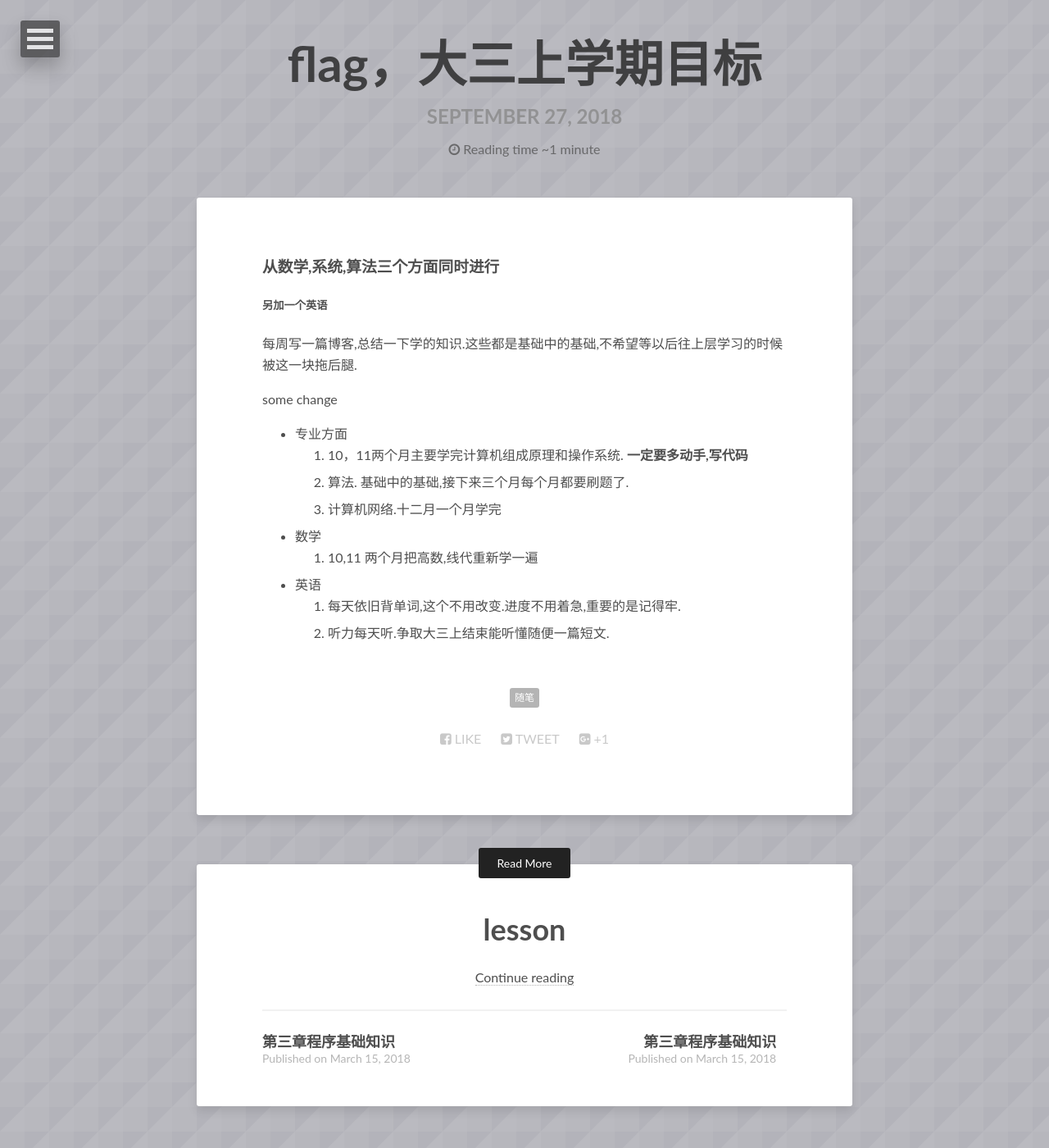
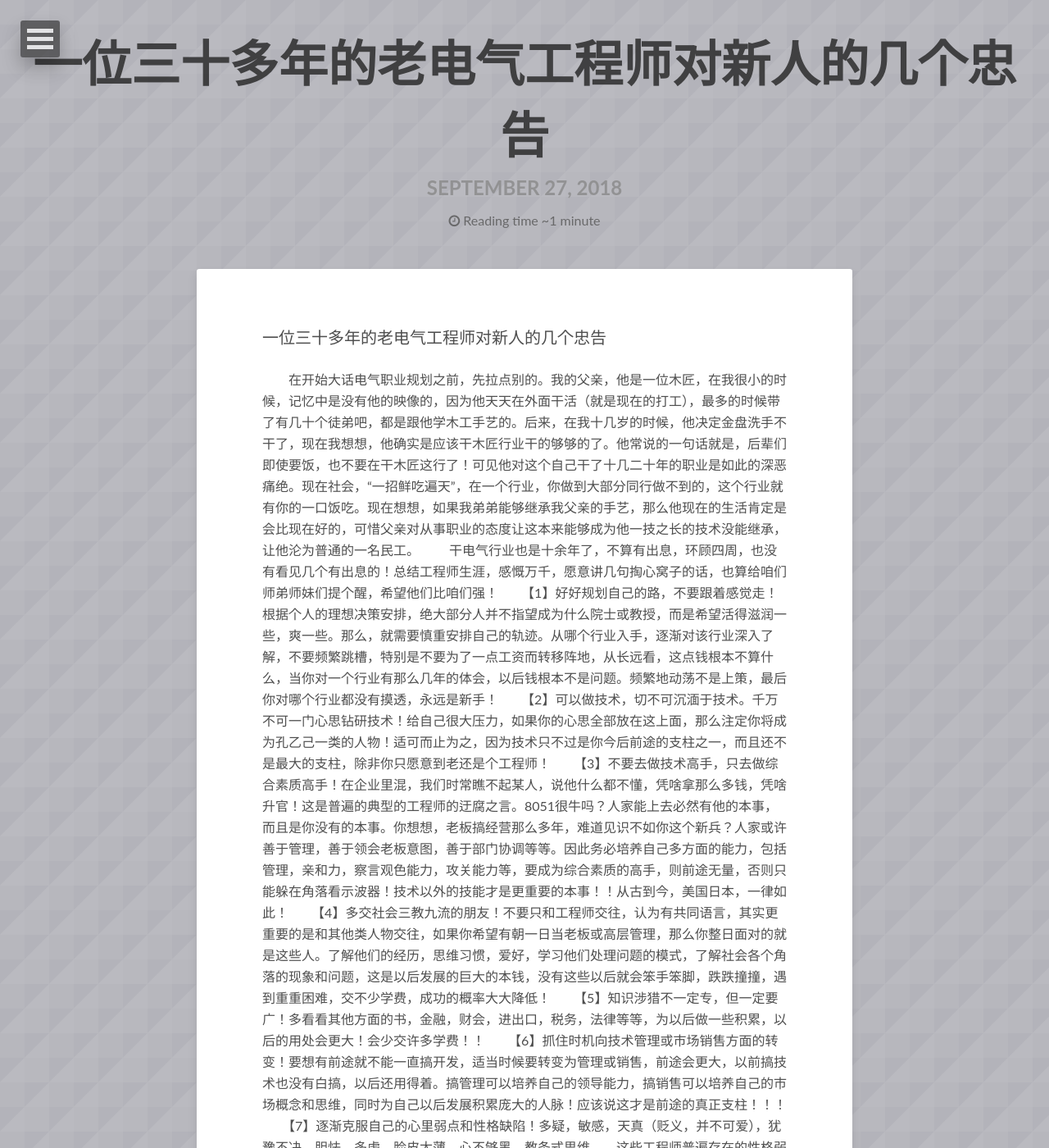
Before and after one commit to YangXiangFeng/YangXiangFeng.GitHub.io, a Jekyll site: the page built from _posts/2018-9-27-experience.md, in a window 1280 px wide and 1400 px high. Shown: the whole window at 82% size. Built offline with Jekyll 4.4.1, drawn with Linux system fonts in a browser that asks for light colours; some of the changed text lies outside the part shown.

Commit message:
Update 2018-9-27-experience.md

```diff
--- a/_posts/2018-9-27-experience.md
+++ b/_posts/2018-9-27-experience.md
@@ -1,6 +1,6 @@
 ---
 layout: post
-title: flag，大三上学期目标
+title: 一位三十多年的老电气工程师对新人的几个忠告
 published: true
 description: "立个flag，接下来两个月需要努力完成的"
 tags: [随笔]
@@ -8,21 +8,19 @@
   background: triangular.png
 ---
 
-### 从数学,系统,算法三个方面同时进行
-##### 另加一个英语
-每周写一篇博客,总结一下学的知识.这些都是基础中的基础,不希望等以后往上层学习的时候被这一块拖后腿.
+一位三十多年的老电气工程师对新人的几个忠告
 
-some change
-
-* 专业方面
-   1. 10，11两个月主要学完计算机组成原理和操作系统. **一定要多动手,写代码**
-   2. 算法. 基础中的基础,接下来三个月每个月都要刷题了.
-   3. 计算机网络.十二月一个月学完
-
-
-* 数学
-   1. 10,11 两个月把高数,线代重新学一遍
-
-* 英语
-   1. 每天依旧背单词,这个不用改变.进度不用着急,重要的是记得牢.
-   2. 听力每天听.争取大三上结束能听懂随便一篇短文.
+　　在开始大话电气职业规划之前，先拉点别的。我的父亲，他是一位木匠，在我很小的时候，记忆中是没有他的映像的，因为他天天在外面干活（就是现在的打工），最多的时候带了有几十个徒弟吧，都是跟他学木工手艺的。后来，在我十几岁的时候，他决定金盘洗手不干了，现在我想想，他确实是应该干木匠行业干的够够的了。他常说的一句话就是，后辈们即使要饭，也不要在干木匠这行了！可见他对这个自己干了十几二十年的职业是如此的深恶痛绝。现在社会，“一招鲜吃遍天”，在一个行业，你做到大部分同行做不到的，这个行业就有你的一口饭吃。现在想想，如果我弟弟能够继承我父亲的手艺，那么他现在的生活肯定是会比现在好的，可惜父亲对从事职业的态度让这本来能够成为他一技之长的技术没能继承，让他沦为普通的一名民工。
+　　干电气行业也是十余年了，不算有出息，环顾四周，也没有看见几个有出息的！总结工程师生涯，感慨万千，愿意讲几句掏心窝子的话，也算给咱们师弟师妹们提个醒，希望他们比咱们强！
+　　【1】好好规划自己的路，不要跟着感觉走！根据个人的理想决策安排，绝大部分人并不指望成为什么院士或教授，而是希望活得滋润一些，爽一些。那么，就需要慎重安排自己的轨迹。从哪个行业入手，逐渐对该行业深入了解，不要频繁跳槽，特别是不要为了一点工资而转移阵地，从长远看，这点钱根本不算什么，当你对一个行业有那么几年的体会，以后钱根本不是问题。频繁地动荡不是上策，最后你对哪个行业都没有摸透，永远是新手！
+　　【2】可以做技术，切不可沉湎于技术。千万不可一门心思钻研技术！给自己很大压力，如果你的心思全部放在这上面，那么注定你将成为孔乙己一类的人物！适可而止为之，因为技术只不过是你今后前途的支柱之一，而且还不是最大的支柱，除非你只愿意到老还是个工程师！
+　　【3】不要去做技术高手，只去做综合素质高手！在企业里混，我们时常瞧不起某人，说他什么都不懂，凭啥拿那么多钱，凭啥升官！这是普遍的典型的工程师的迂腐之言。8051很牛吗？人家能上去必然有他的本事，而且是你没有的本事。你想想，老板搞经营那么多年，难道见识不如你这个新兵？人家或许善于管理，善于领会老板意图，善于部门协调等等。因此务必培养自己多方面的能力，包括管理，亲和力，察言观色能力，攻关能力等，要成为综合素质的高手，则前途无量，否则只能躲在角落看示波器！技术以外的技能才是更重要的本事！！从古到今，美国日本，一律如此！
+　　【4】多交社会三教九流的朋友！不要只和工程师交往，认为有共同语言，其实更重要的是和其他类人物交往，如果你希望有朝一日当老板或高层管理，那么你整日面对的就是这些人。了解他们的经历，思维习惯，爱好，学习他们处理问题的模式，了解社会各个角落的现象和问题，这是以后发展的巨大的本钱，没有这些以后就会笨手笨脚，跌跌撞撞，遇到重重困难，交不少学费，成功的概率大大降低！
+　　【5】知识涉猎不一定专，但一定要广！多看看其他方面的书，金融，财会，进出口，税务，法律等等，为以后做一些积累，以后的用处会更大！会少交许多学费！！
+　　【6】抓住时机向技术管理或市场销售方面的转变！要想有前途就不能一直搞开发，适当时候要转变为管理或销售，前途会更大，以前搞技术也没有白搞，以后还用得着。搞管理可以培养自己的领导能力，搞销售可以培养自己的市场概念和思维，同时为自己以后发展积累庞大的人脉！应该说这才是前途的真正支柱！！！
+　　【7】逐渐克服自己的心里弱点和性格缺陷！多疑，敏感，天真（贬义，并不可爱），犹豫不决，胆怯，多虑，脸皮太薄，心不够黑，教条式思维。。。这些工程师普遍存在的性格弱点必须改变！很难吗？只在床上想一想当然不可能，去帮朋友守一个月地摊，包准有效果，去实践，而不要只想！不克服这些缺点，一切不可能，甚至连项目经理都当不好－－尽管你可能技术不错！
+　　【8】工作的同时要为以后做准备！建立自己的工作环境！及早为自己配置一个工作环境，装备电脑，示波器（可以买个二手的），仿真器，编程器等，业余可以接点活，一方面接触市场，培养市场感觉，同时也积累资金，更重要的是准备自己的产品，咱搞技术的没有钱，只有技术，技术的代表不是学历和证书，而是产品，拿出象样的产品，就可技术转让或与人合作搞企业！先把东西准备好，等待机会，否则，有了机会也抓不住！
+　　【9】要学会善于推销自己！不仅要能干，还要能说，能写，善于利用一切机会推销自己，树立自己的品牌形象，很必要！要创造条件让别人了解自己，不然老板怎么知道你能干？外面的投资人怎么相信你？提早把自己推销出去，机会自然会来找你！搞个个人主页是个好注意！！特别是培养自己在行业的名气，有了名气，高薪机会自不在话下，更重要的是有合作的机会...
+　　【10】该出手时便出手！永远不可能有100%把握！！！条件差不多就要大胆去干，去闯出自己的事业，不要犹豫，不要彷徨，干了不一定成功，但至少为下一次冲击积累了经验，不干永远没出息，而且要干成必然要经历失败。不经历风雨，怎么见彩虹，没有人能随随便便成功！
+　　做了多次的培训工作，最近突然想些东西，把培训的一些内容做出教材和视频奉献给大家，没有找到合适的平台，所以建了一个微信号dianyibale，方便大家观看。尽量保持每日一篇！
+　　更多内容，请关注vx：dianyibale
```
